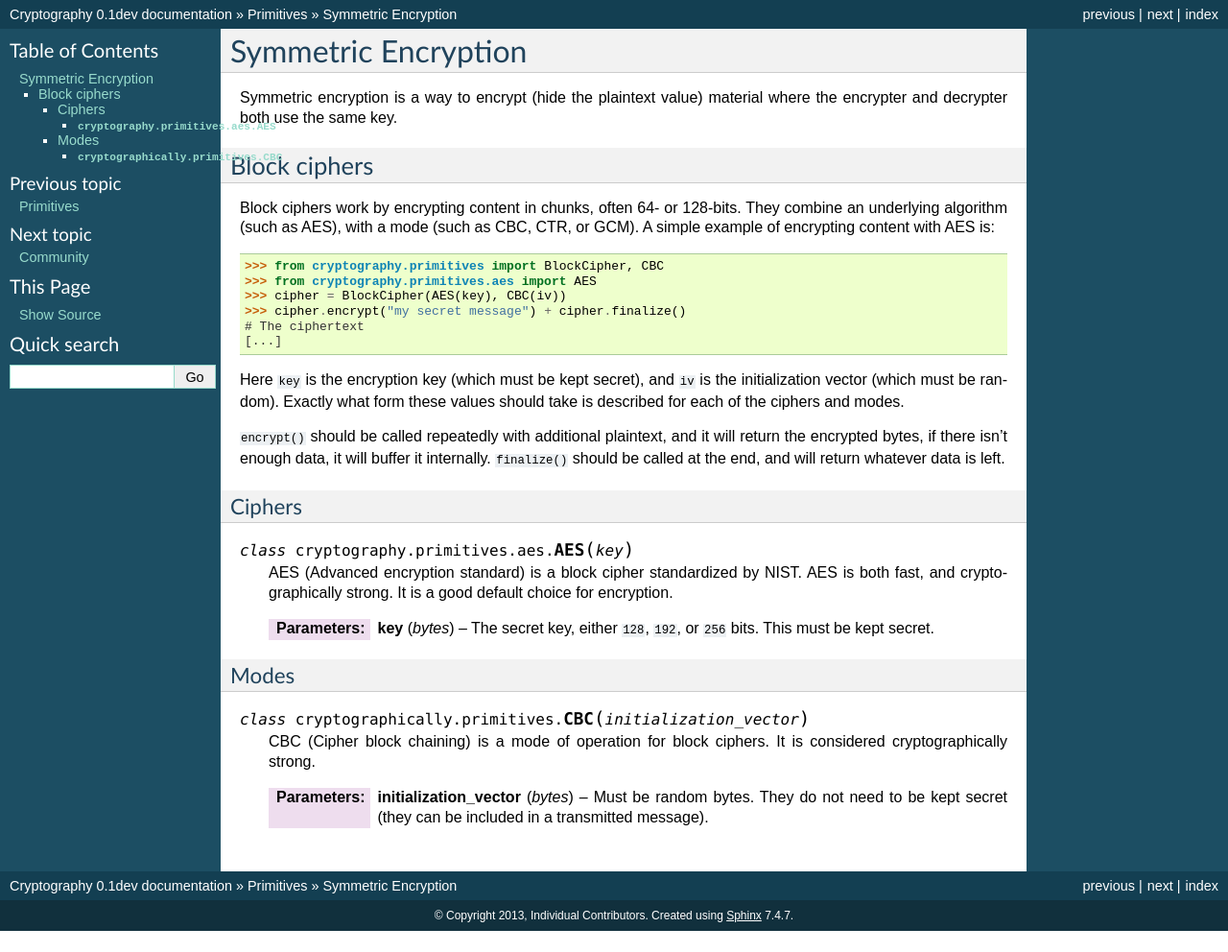
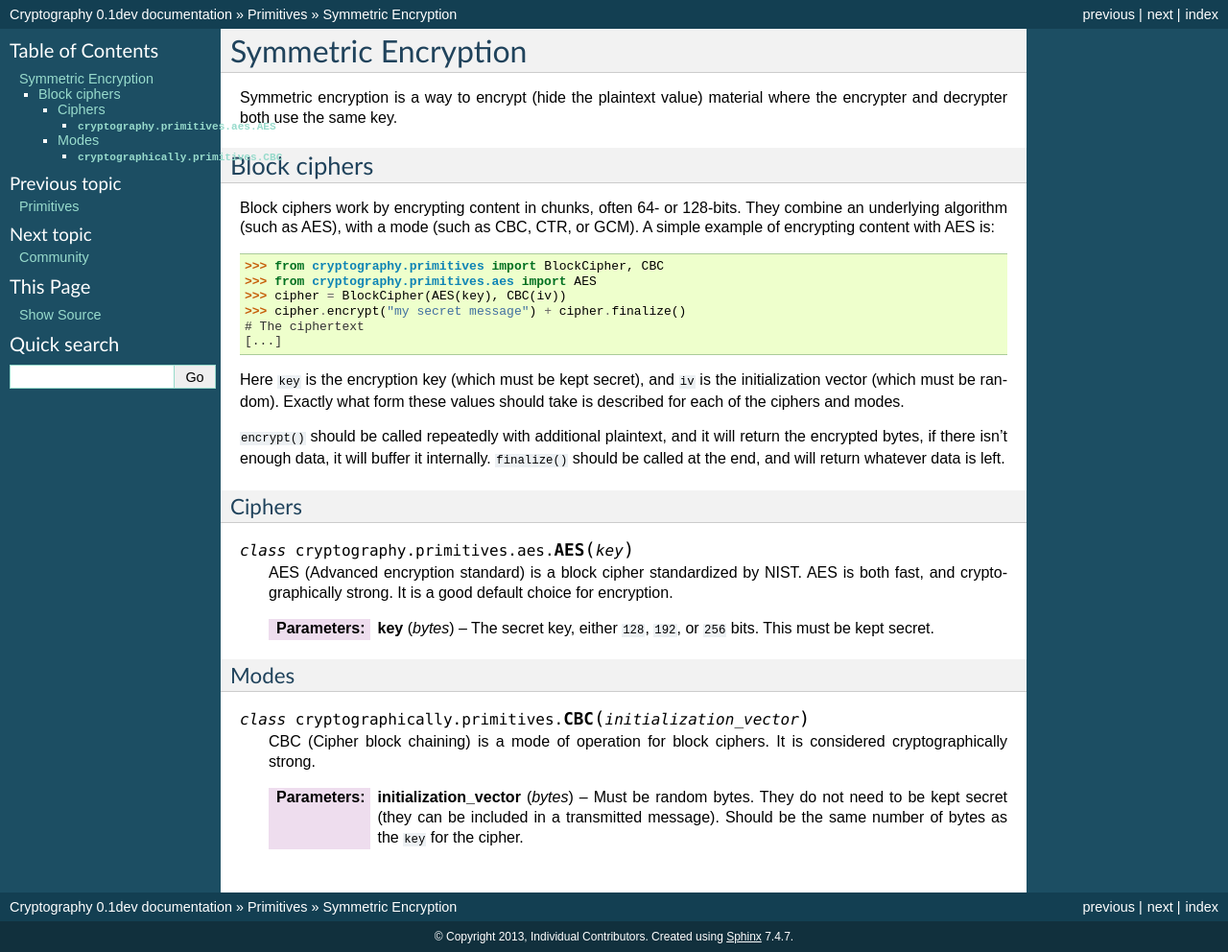
Before and after one commit to WebKing0121/cryptography, a Sphinx documentation site: the page built from docs/primitives/symmetric-encryption.rst, in a window 1280 px wide. Shown: the whole page at 96% size. Built offline with Sphinx 7.4.7, drawn with Linux system fonts in a browser that asks for light colours; before the commit the page ends 970 px from its top, so only the background shows below that.

Commit message:
Document how long iv should be

```diff
--- a/docs/primitives/symmetric-encryption.rst
+++ b/docs/primitives/symmetric-encryption.rst
@@ -52,4 +52,6 @@ Modes
 
     :param bytes initialization_vector: Must be random bytes. They do not need
                                         to be kept secret (they can be included
-                                        in a transmitted message).
+                                        in a transmitted message). Should be
+                                        the same number of bytes as the ``key``
+                                        for the cipher.
```
